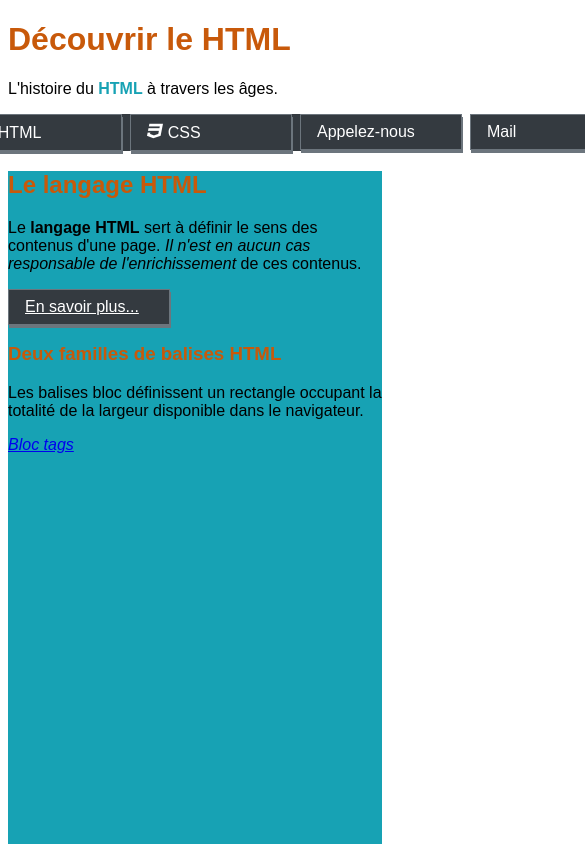
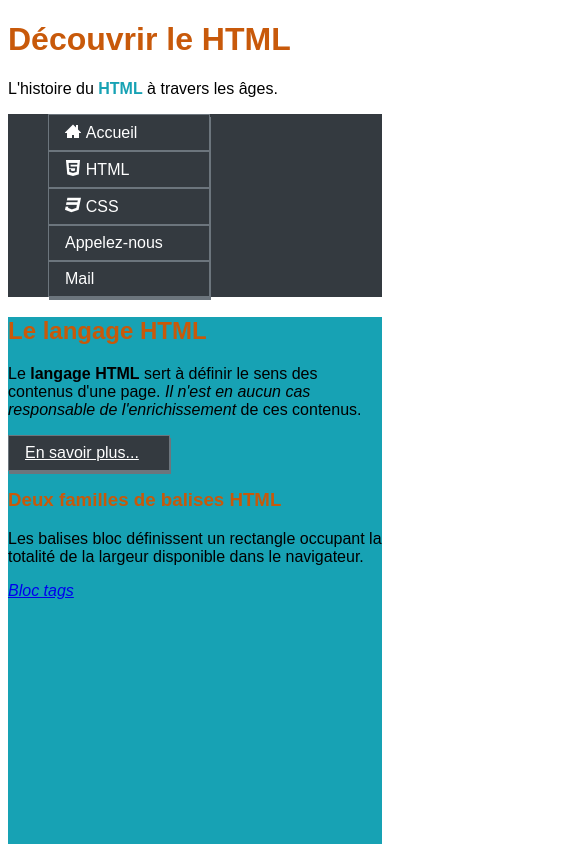
Before and after one commit to Ghislaine34/init_html, a plain HTML site: page index.html in a window 390 px wide. Shown: the top 844 px of the page, 585 px wide, since content can reach past the window. Drawn offline with Linux system fonts and the light colour scheme; files whose address does not match are found by name.

Commit message:
rajout première règle media sur le nav

```diff
--- a/assets/css/styles.css
+++ b/assets/css/styles.css
@@ -33,7 +33,12 @@ ul{
     display: flex;
     flex-direction: row;
     justify-content: center;
-
+}
+/*Première règle de média*/
+@media screen and (max-width: 576px){
+    .flex-container{
+        flex-direction: column;
+    }
 }
 header nav ul li{
     width: 10;
```
